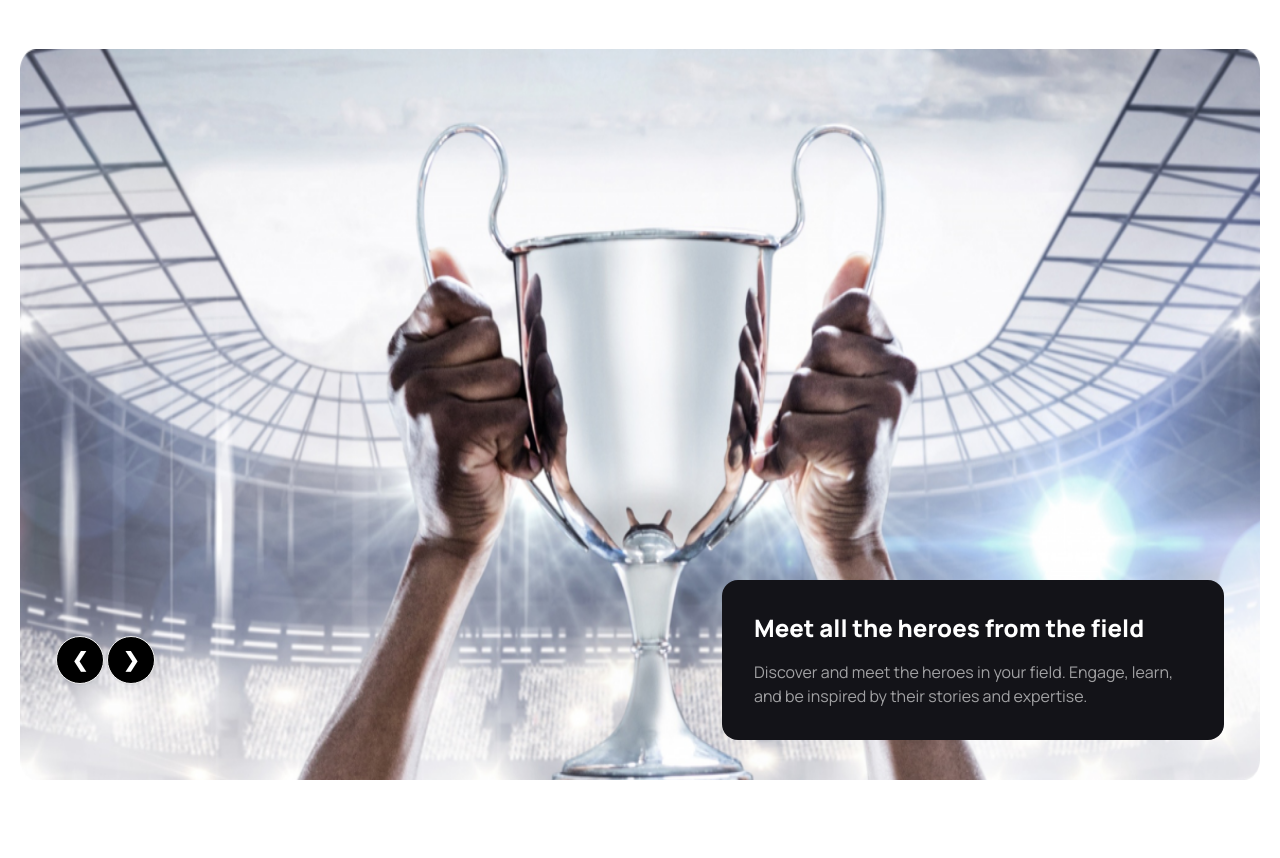
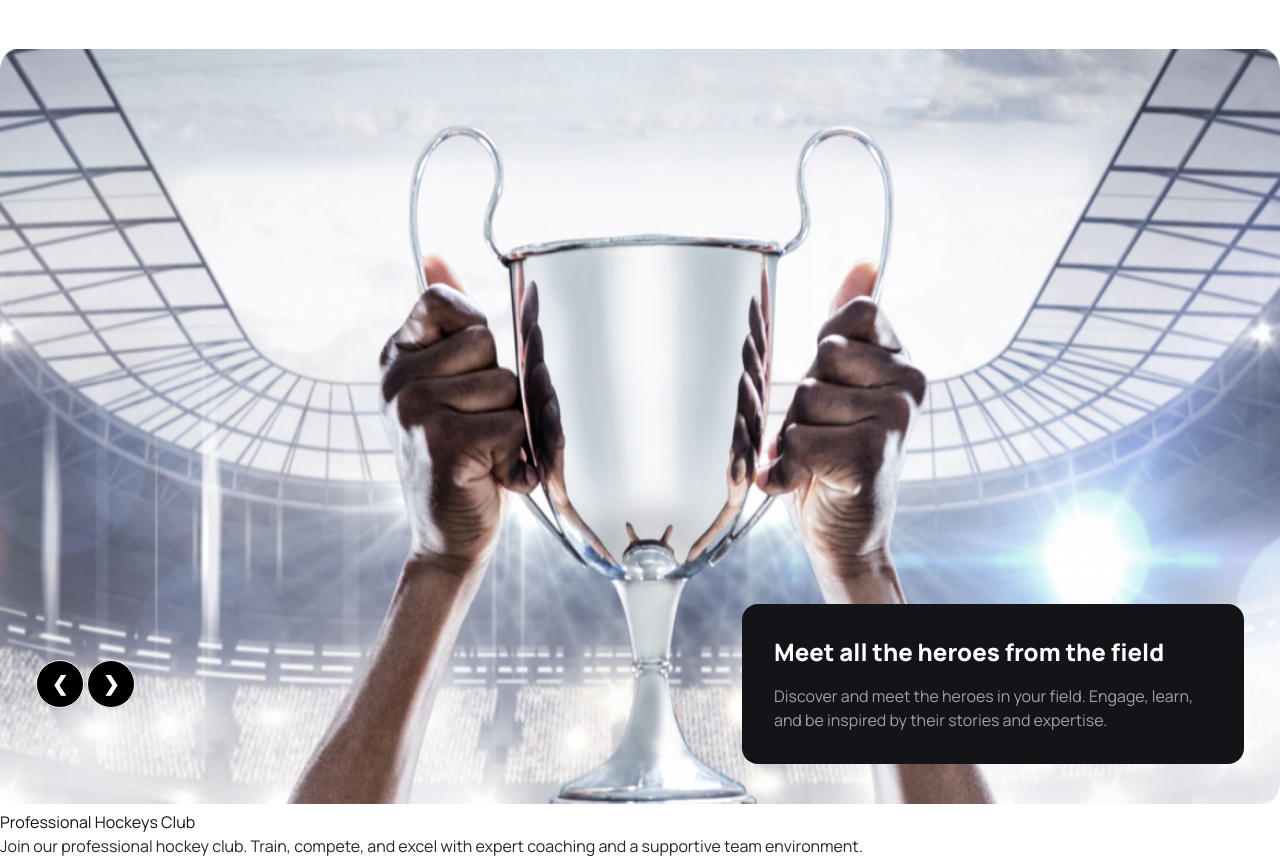
Before and after one commit to swadeshchisim/hockeys-with-daisyui, a plain HTML site: page index.html in a window 1280 px wide. Shown: the part 111-969 px from the top of the page. Before the commit the page ends 897 px from the top, so only its background shows below. Drawn offline with nearby package versions, Linux system fonts and the light colour scheme.

Commit message:
section-title and section-description of professional hockeys club added

```diff
--- a/index.html
+++ b/index.html
@@ -78,7 +78,7 @@
     <!-- nav area ends here -->
 
     <!-- banner area starts here -->
-    <section class="px-5">
+    <section class="px-5 lg:px-0">
       <div class="carousel w-full">
         <!-- slide 1 -->
         <div id="slide1" class="carousel-item relative w-full">
@@ -155,7 +155,12 @@
 
   <!-- main section starts here -->
   <main class="container mx-auto">
-
+    <!-- Professionals hockeys club starts here -->
+    <section>
+      <h2 class="text-dark-color">Professional Hockeys Club</h2>
+      <p>Join our professional hockey club. Train, compete, and excel with expert coaching and a supportive team environment.</p>
+    </section>
+    <!-- Professionals hockeys club ends here -->
   </main>
   <!-- main section ends here -->
 
```
